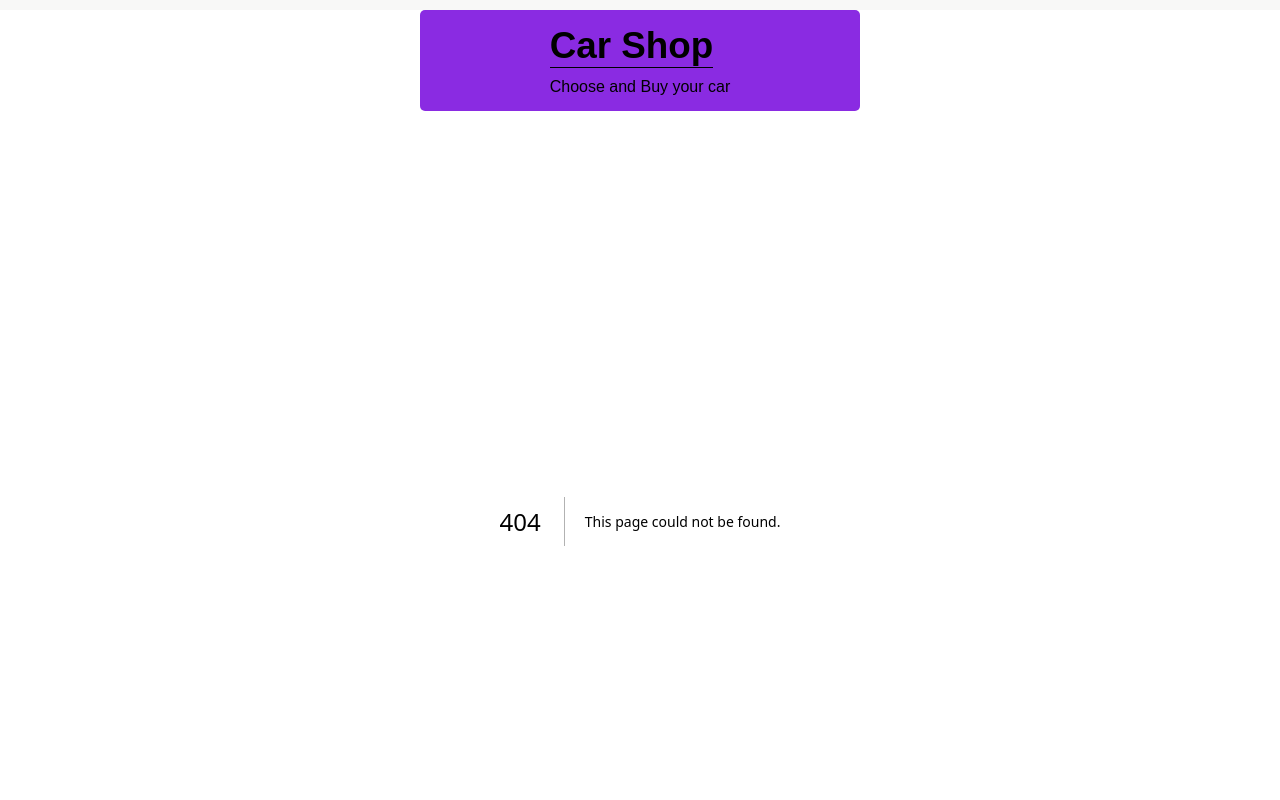
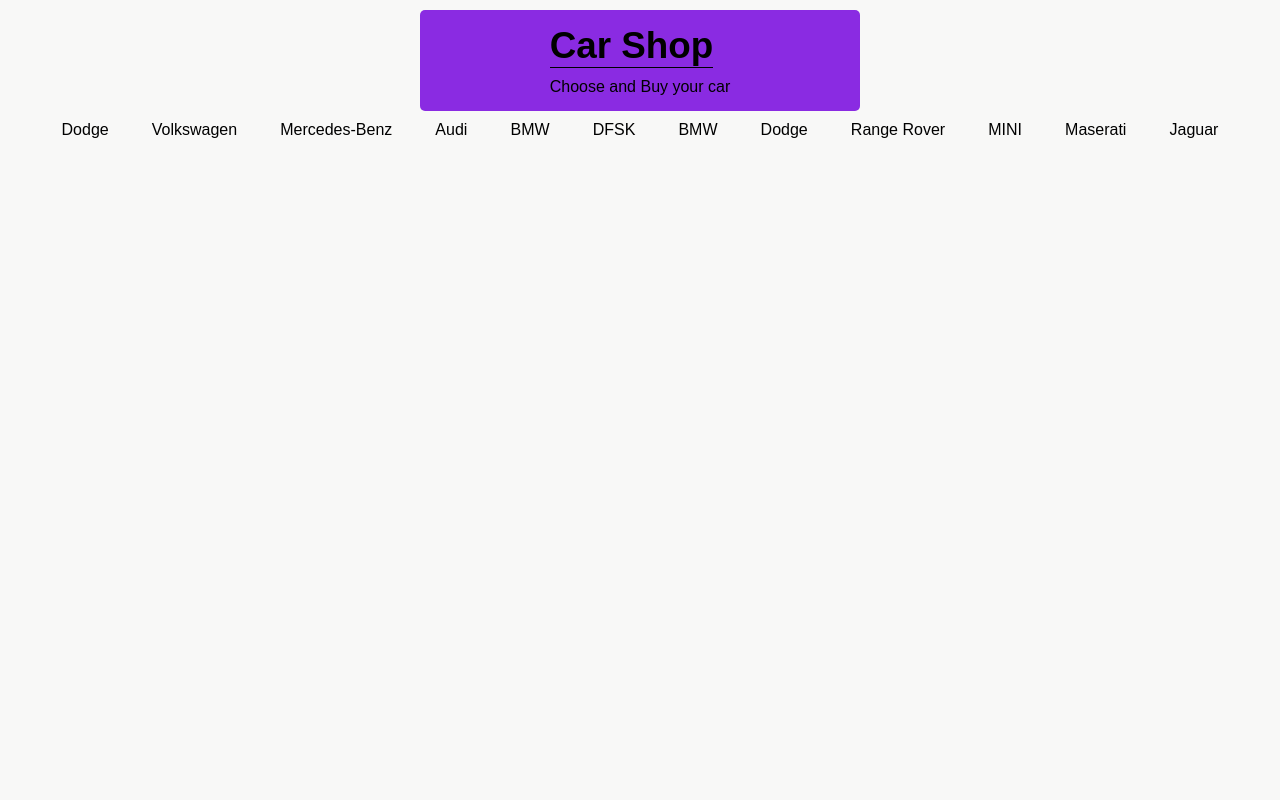
Before and after one commit to shararesadeghi/car-shop-with-next, a Next.js app in the folder project/: page /cars in a window 1280 px wide. Before the commit this address had no page. Shown: the top 800 px of the page. Built offline with nearby package versions, Linux system fonts and the light colour scheme.

Commit message:
make carPage & cars route

```diff
--- /dev/null
+++ b/project/components/templates/CarsPage.js
@@ -0,0 +1,16 @@
+import React from 'react';
+import styles from './CarsPage.module.css';
+
+const CarsPage = ({data}) => {
+    return (
+        <div className={styles.container}>
+           {
+               data.map(car=>(
+                   <p key={car.id}>{car.name}</p>
+               ))
+           }
+        </div>
+    );
+};
+
+export default CarsPage;
--- /dev/null
+++ b/project/components/templates/CarsPage.module.css
@@ -0,0 +1,7 @@
+.container{
+    display: flex;
+    flex-wrap: wrap;
+    justify-content: space-around;
+    max-width: 1200px;
+    margin: auto;
+}
--- /dev/null
+++ b/project/pages/cars/index.js
@@ -0,0 +1,13 @@
+import React from 'react';
+import carsData from '../../data/carsData';
+import CarsPage from '../../components/templates/carsPage';
+
+const Detasils = () => {
+    return (
+        <div>
+           <CarsPage data={carsData}/>
+        </div>
+    );
+};
+
+export default Detasils;
```
